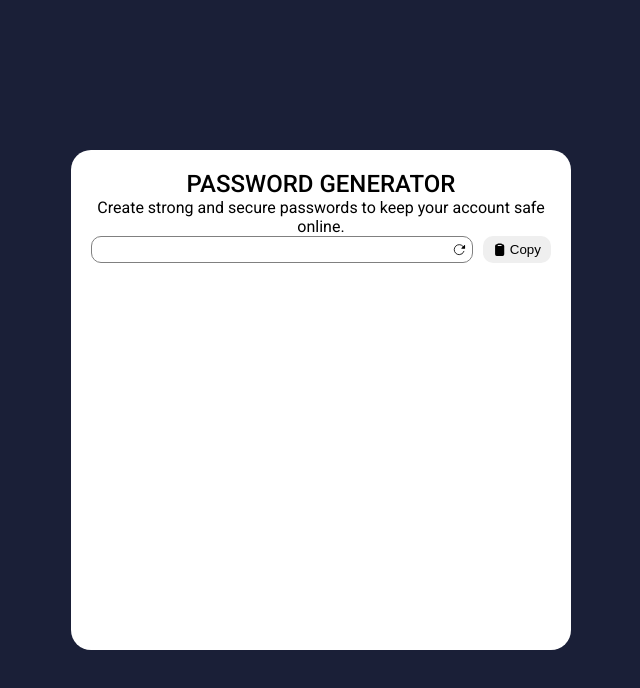
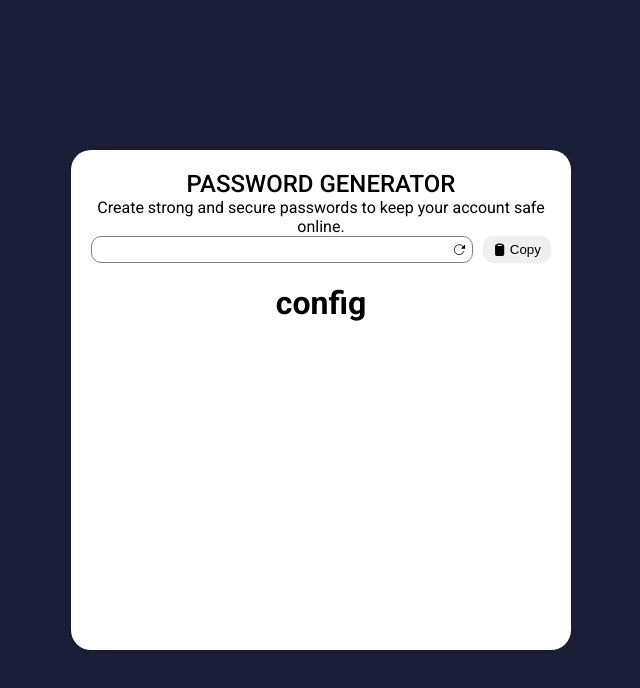
Before and after one commit to D4vc-198/password_generator, a React (Create React App) app: page / in a window 1280 px wide. Shown: the top 688 px of the page, without its empty margins (319-959 px from the left). Built offline with nearby package versions, Linux system fonts and the light colour scheme.

Commit message:
password config section

```diff
--- a/src/App.js
+++ b/src/App.js
@@ -1,4 +1,5 @@
 import Header from "./components/header";
+import PasswordConfig from "./components/passwordConfig";
 import PasswordContainer from "./components/passwordContainer";
 import "./styles/App.css";
 
@@ -10,6 +11,7 @@ function App() {
         subtitle="Create strong and secure passwords to keep your account safe online."
       />
       <PasswordContainer />
+      <PasswordConfig />
     </div>
   );
 }
--- /dev/null
+++ b/src/components/passwordConfig.js
@@ -0,0 +1,8 @@
+const PasswordConfig = () => {
+
+    return (
+        <h1>config</h1>
+    )
+}
+
+export default PasswordConfig
```
